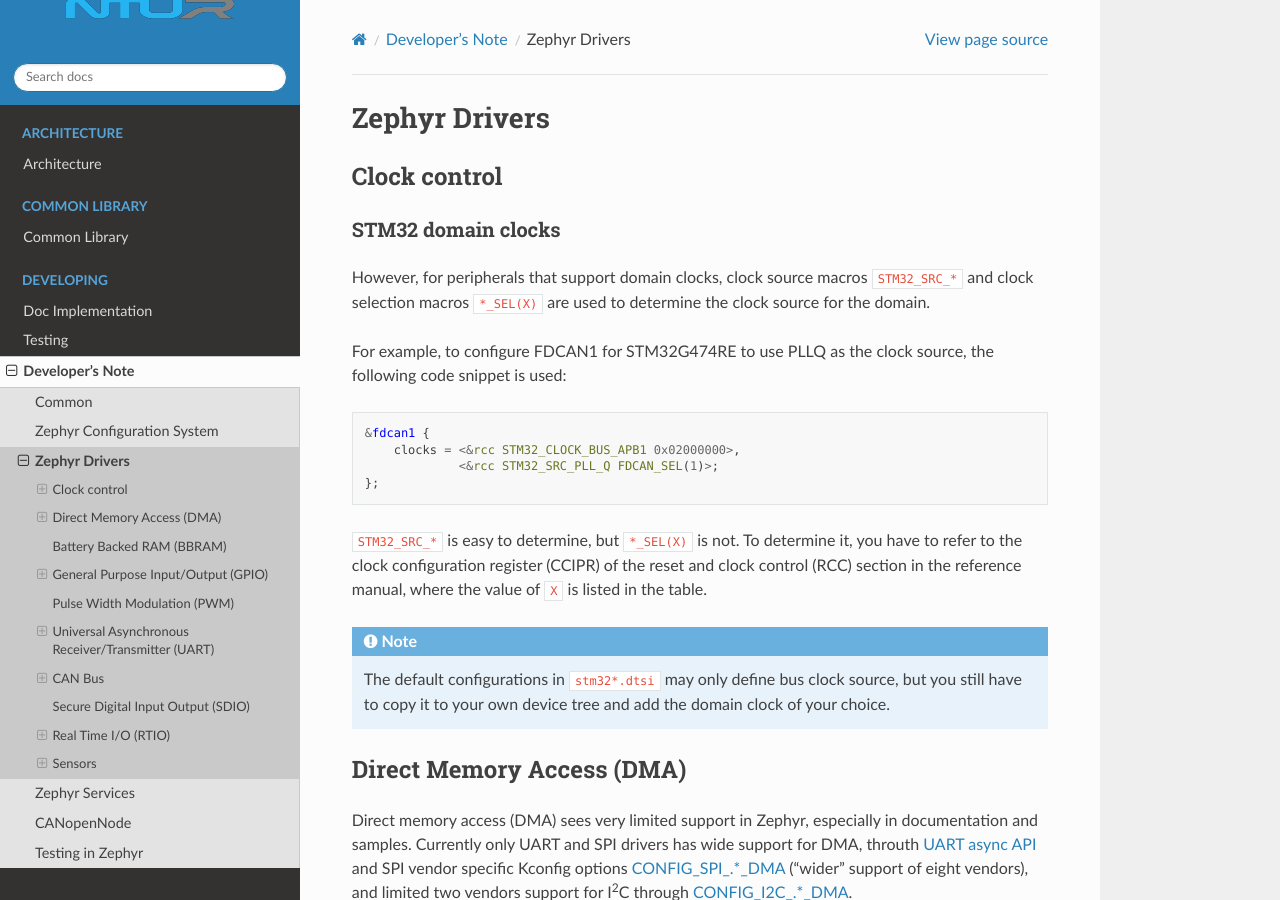
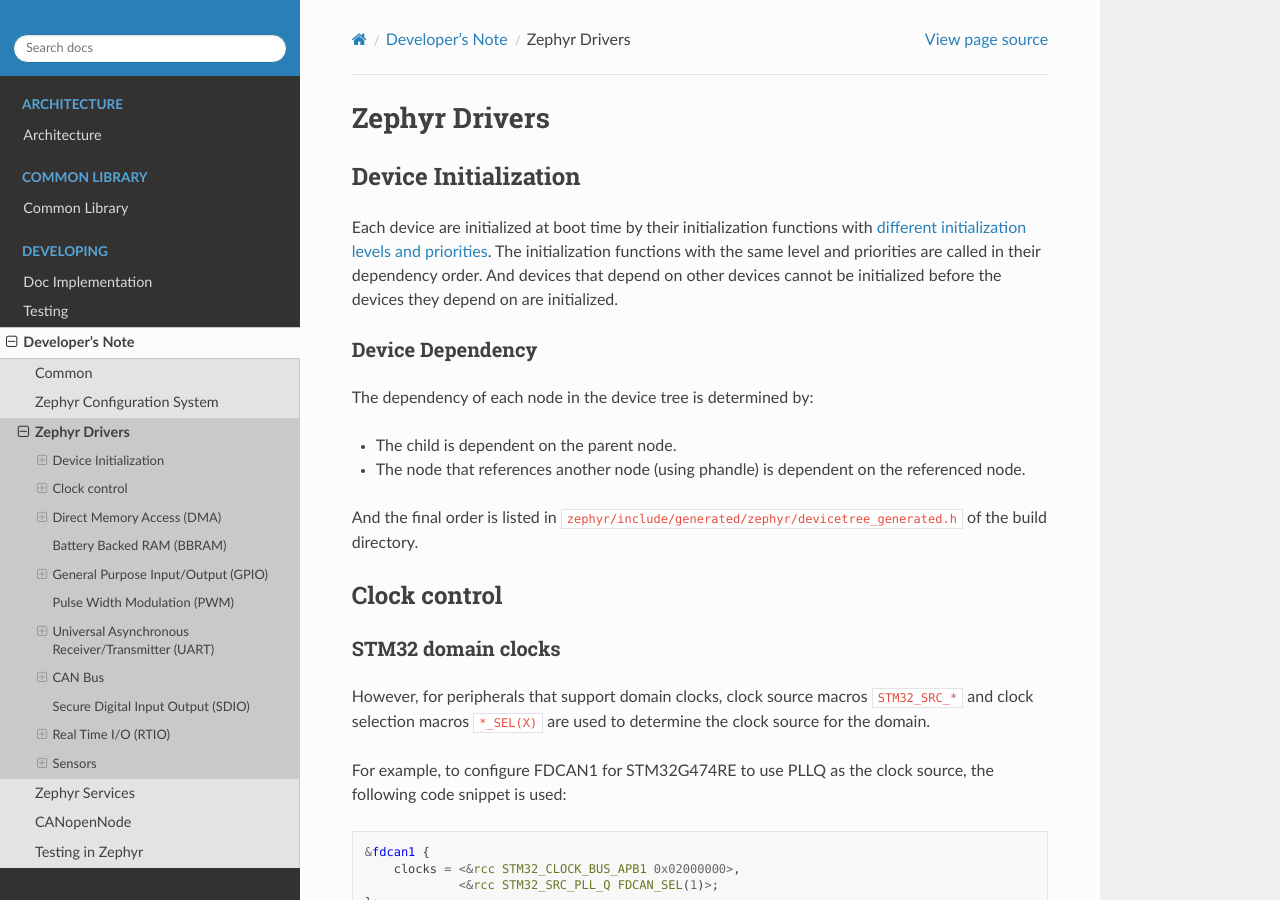
Before and after one commit to NTURacingTeam/nturt_zephyr_common, a Sphinx documentation site: the page built from doc/notes/drivers.rst, in a window 1280 px wide and 900 px high. Built offline with Sphinx 7.4.7 and the Read the Docs theme 3.1.0, drawn with Linux system fonts in a browser that asks for light colours.

Commit message:
add device initialization note for doc

```diff
--- a/doc/notes/drivers.rst
+++ b/doc/notes/drivers.rst
@@ -3,6 +3,29 @@
 ==============
 Zephyr Drivers
 ==============
+
+Device Initialization
+=====================
+
+Each device are initialized at boot time by their initialization functions with
+`different initialization levels and priorities
+<https://docs.zephyrproject.org/4.0.0/kernel/drivers/index.html#initialization-levels>`_.
+The initialization functions with the same level and priorities are called in
+their dependency order. And devices that depend on other devices cannot be
+initialized before the devices they depend on are initialized.
+
+Device Dependency
+-----------------
+
+The dependency of each node in the device tree is determined by:
+
+- The child is dependent on the parent node.
+- The node that references another node (using phandle) is dependent on the
+  referenced node.
+
+And the final order is listed in
+``zephyr/include/generated/zephyr/devicetree_generated.h`` of the build
+directory.
 
 Clock control
 =============
```
